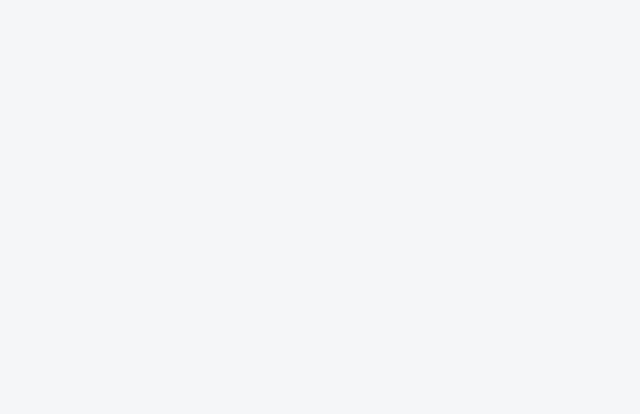
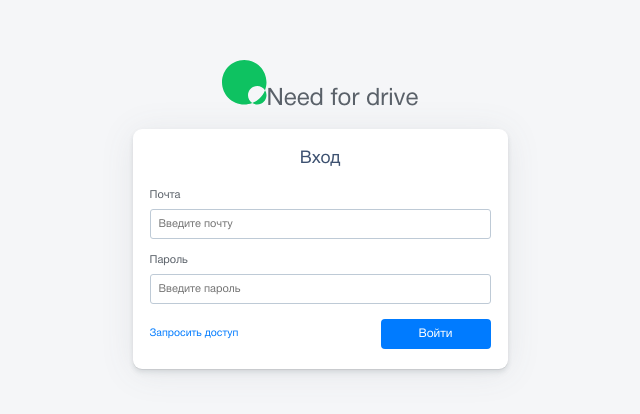
Before and after one commit to Kid-Guru/carsharing-admin-panel, a React (Create React App) app: page / in a window 1280 px wide. Shown: the part 194-608 px from the top of the page, without its empty margins (320-960 px from the left). Built offline with nearby package versions, Linux system fonts and the light colour scheme.

Commit message:
draft form

```diff
--- a/src/App.jsx
+++ b/src/App.jsx
@@ -1,10 +1,24 @@
+import FormInputText from './components/common/FormInputText/FormInputText';
+import ButtonSubmit from './components/common/Button/ButtonSubmit';
+import Link from './components/common/Link/Link';
 import './App.scss';
 
 function App() {
   return (
     <div className="App">
-      <div className="box">
-
+      <div className="login__wrapper">
+        <h1 className="title">Need for drive</h1>
+        <div className="box">
+          <form className="login__form" action="submit">
+            <h2 className="login__title">Вход</h2>
+            <FormInputText label="Почта" placeholder="Введите почту" type="email" />
+            <FormInputText label="Пароль" placeholder="Введите пароль" type="password" />
+            <p className="login__footer">
+              <Link text="Запросить доступ" href="#" />
+              <ButtonSubmit text="Войти" />
+            </p>
+          </form>
+        </div>
       </div>
     </div>
   );
--- a/src/App.scss
+++ b/src/App.scss
@@ -1,38 +1,57 @@
+@import './styles/variables.scss';
+
 .App {
-  text-align: center;
+  display: flex;
+  justify-content: center;
+  align-items: center;
+  width: 100%;
+  height: 100%;
+  border: 1px solid transparent; // todo
 }
 
-.App-logo {
-  height: 40vmin;
-  pointer-events: none;
+.box {
+  background-color: $white;
+  // margin: 16px;
+  padding: 20px 17px;
+  border-radius: 9px;
+  box-shadow: 0px 1px 0px rgba(90, 97, 105, 0.11), 0px 2px 4px rgba(90, 97, 105, 0.12),
+    0px 5px 5px rgba(90, 97, 105, 0.06), 0px 3.5px 35px rgba(90, 97, 105, 0.1);
 }
 
-@media (prefers-reduced-motion: no-preference) {
-  .App-logo {
-    animation: App-logo-spin infinite 20s linear;
+.title {
+  font-size: 24px;
+  line-height: 28px;
+  font-weight: normal;
+  text-align: center;
+  // vertical-align: baseline;
+  margin-bottom: 16px;
+  &::before {
+    content: '';
+    display: inline-block;
+    width: 45px;
+    height: 45px;
+    background: url(./assets/appIcon.svg) center no-repeat ;
   }
 }
 
-.App-header {
-  background-color: #282c34;
-  min-height: 100vh;
-  display: flex;
-  flex-direction: column;
-  align-items: center;
-  justify-content: center;
-  font-size: calc(10px + 2vmin);
-  color: white;
-}
-
-.App-link {
-  color: #61dafb;
-}
-
-@keyframes App-logo-spin {
-  from {
-    transform: rotate(0deg);
+.login {
+  &__wrapper {
+    width: 375px;
   }
-  to {
-    transform: rotate(360deg);
+  &__title {
+    margin: 0 0 20px 0;
+    padding: 0;
+    font-size: 17.5px;
+    line-height: 20px;
+    font-weight: normal;
+    text-align: center;
+    color: $main-accent;
+  }
+  &__footer {
+    display: flex;
+    justify-content: space-between;
+    align-items: center;
+    margin: 0;
+    padding: 0;
   }
 }
--- /dev/null
+++ b/src/components/common/Button/ButtonSubmit.jsx
@@ -0,0 +1,10 @@
+import s from './ButtonSubmit.module.scss';
+
+function ButtonSubmit(props) {
+  const { text, onClickHandle } = props;
+  return (
+    <button className={s.button} onClick={onClickHandle} type="submit">{text}</button>
+  );
+}
+
+export default ButtonSubmit;
--- /dev/null
+++ b/src/components/common/Button/ButtonSubmit.module.scss
@@ -0,0 +1,16 @@
+@import '../../../styles/variables.scss';
+
+.button {
+  min-width: 110px;
+  height: 30px;
+  margin: 0;
+  padding: 0 10px;
+  font-size: 12px;
+  line-height: 12px;
+  vertical-align: middle;
+  color: $white;
+  border: none;
+  border-radius: 4px;
+
+  background-color: $primary;
+}
--- /dev/null
+++ b/src/components/common/FormInputText/FormInputText.jsx
@@ -0,0 +1,15 @@
+import s from './FormInputText.module.scss';
+
+function FormInputText(props) {
+  const { label = 'label', placeholder, type = 'text' } = props;
+  return (
+    <div className={s.root}>
+      <label classaName={s.label} htmlFor={label}>
+        <span className={s.title}>{label}</span>
+        <input className={s.input} id={label} placeholder={placeholder} type={type} />
+      </label>
+    </div>
+  );
+}
+
+export default FormInputText;
--- /dev/null
+++ b/src/components/common/FormInputText/FormInputText.module.scss
@@ -0,0 +1,30 @@
+@import '../../../styles/variables.scss';
+
+.root {
+  color: $main-gray;
+  padding-bottom: 15px;
+}
+
+.title {
+  display: block;
+  margin-bottom: 8px;
+  font-size: 11px;
+  line-height: 12px;
+}
+
+.input {
+  display: block;
+  width: 100%;
+  padding: 11px 8px;
+  font-size: 11px;
+  height: 30px;
+  line-height: 30px;
+  color: $main-gray;
+  border: 1px solid $border;
+  border-radius: 3px;
+  outline: none;
+  &:focus {
+    border: 1px solid $black;
+  }
+  transition: all ease 0.2s;
+}
--- /dev/null
+++ b/src/components/common/Link/Link.jsx
@@ -0,0 +1,10 @@
+import s from './Link.module.scss';
+
+function Link(props) {
+  const { text, href } = props;
+  return (
+    <a className={s.link} href={href}>{text}</a>
+  );
+}
+
+export default Link;
--- /dev/null
+++ b/src/components/common/Link/Link.module.scss
@@ -0,0 +1,8 @@
+@import '../../../styles/variables.scss';
+
+.link {
+  font-size: 10.5px;
+  line-height: 12px;
+  color: $primary;
+  text-decoration: none;
+}
--- a/src/index.scss
+++ b/src/index.scss
@@ -1,3 +1,3 @@
 @import './styles/normalize.scss';
+@import './styles/fonts.scss';
 @import './styles/base.scss';
-@import './styles/fonts.scss';
--- a/src/styles/base.scss
+++ b/src/styles/base.scss
@@ -13,10 +13,13 @@ html {
 }
 
 html {
-  min-height: 100%;
+  // min-height: 100%;
+  height: 100%;
 }
 body {
-  min-height: 100%;
+  // min-height: 100%;
+  height: 100%;
+
   background-color: $bg-admin;
   color: $main-gray;
   font-family: Helvetica, Arial, sans-serif;
@@ -25,6 +28,11 @@ body {
   font-weight: normal;
   -webkit-font-smoothing: subpixel-antialiased;
   -moz-osx-font-smoothing: grayscale;
+}
+
+#root {
+  height: 100%;
+
 }
 
 code {
--- a/src/styles/variables.scss
+++ b/src/styles/variables.scss
@@ -1,6 +1,6 @@
 $main-accent: #3D5170; // titles
 $main-gray: #5A6169; //forms
-$title-gray: #868E96;
+$gray: #868E96;
 $black: #121212;
 $white: #ffffff;
 
@@ -8,6 +8,7 @@ $primary: #007BFF;
 $alert: #C4183C;
 $secondary: #E9ECEF;
 
+$border: #BECAD6;
 $bg-admin: #f5f6f8;
 
 $mobile: 767.98px;
```
Also changed, not shown: src/assets/appIcon.svg (added).
